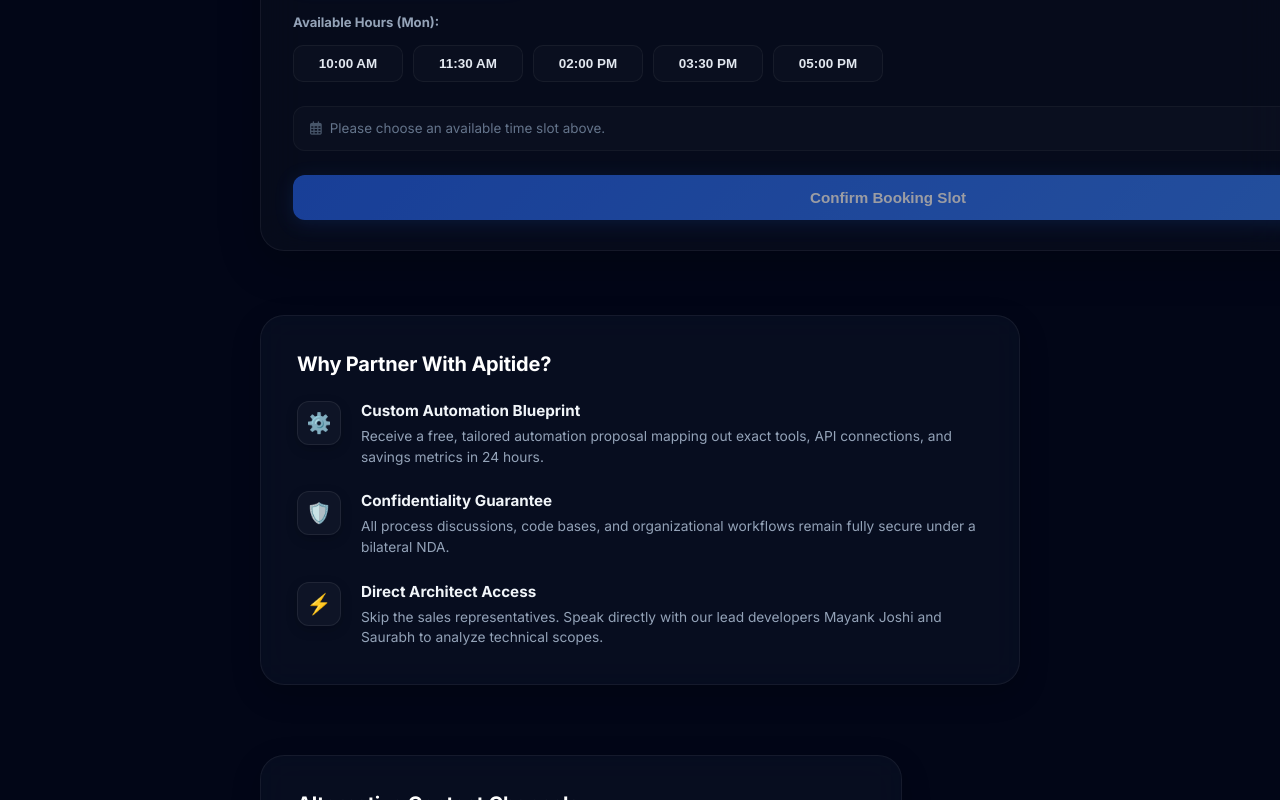
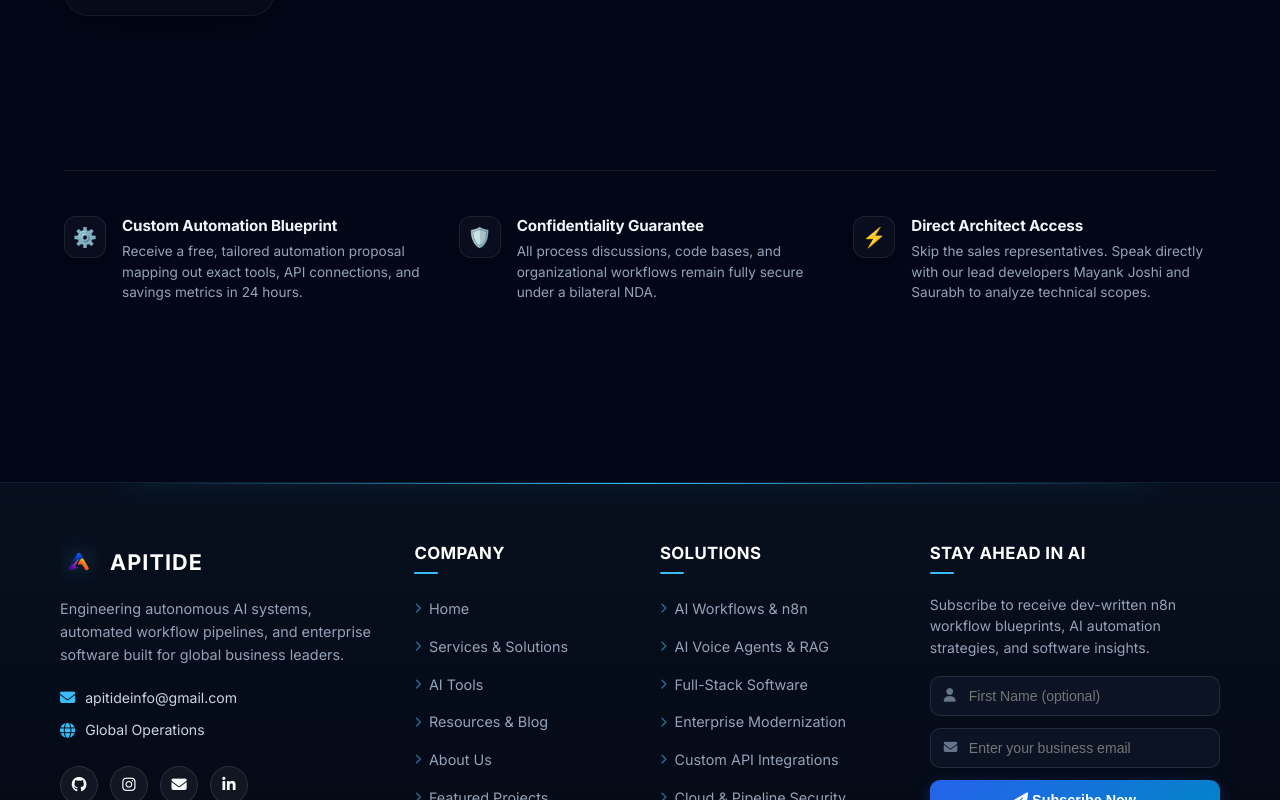
Before and after one commit to Apitideinfo/Apitide-web, a React (Vite) app: page /contact in a window 1280 px wide. Shown: the part 1500-2300 px from the top of the page. Built offline with nearby package versions, Linux system fonts and the light colour scheme.

Commit message:
feat(contact): final premium split dashboard layout re-architecture with balanced columns and footer trust grid

```diff
--- a/src/pages/Contact.jsx
+++ b/src/pages/Contact.jsx
@@ -161,12 +161,13 @@
           </div>
         </section>
 
-        {/* 2. CENTERED STACKED LAYOUT SECTION */}
+        {/* 2. SPLIT LAYOUT SECTION */}
         <section className="contact-content-section">
           <div className="contact-container">
             <div className="contact-grid">
 
-              {/* A. INTAKE FORM CONTAINER */}
+              {/* LEFT COLUMN: Project Intake Form */}
+              <div className="contact-form-column">
                 <div className="contact-form-wrapper">
                   {submitSuccess ? (
                     <div className="contact-success-state text-center">
@@ -371,12 +372,6 @@
                           )}
                         </button>
 
-                      <button type="button" onClick={() => {
-                        document.querySelector('.contact-scheduler-wrapper')?.scrollIntoView({ behavior: 'smooth' });
-                      }} className="contact-btn contact-btn-secondary full-width mt-3">
-                        <i className="far fa-calendar-alt"></i> Or Book a Direct Call Slot
-                      </button>
-
                         <p className="form-disclaimer-text">
                           <i className="fas fa-lock"></i> Your data is secured and protected. Response guaranteed within 24 hours.
                         </p>
@@ -384,8 +379,12 @@
                     </div>
                   )}
                 </div>
+              </div>
 
-              {/* B. SCHEDULER PANEL CONTAINER */}
+              {/* RIGHT COLUMN: Scheduler & Direct Info Stacked */}
+              <div className="contact-info-column">
+
+                {/* Scheduler Card */}
                 <div className="contact-scheduler-wrapper">
                   {bookingSuccess ? (
                     <div className="contact-success-state text-center booking">
@@ -421,7 +420,7 @@
                             className={`scheduler-day-card ${selectedDayIndex === idx ? 'active' : ''}`}
                             onClick={() => {
                               setSelectedDayIndex(idx);
-                            setSelectedTimeIndex(null); // Reset selected time when day changes
+                              setSelectedTimeIndex(null);
                             }}
                           >
                             <span className="day-name">{item.day}</span>
@@ -451,7 +450,7 @@
                       <div className="scheduler-summary-alert">
                         {selectedTimeIndex !== null ? (
                           <p className="summary-text">
-                          <i className="far fa-clock"></i> Selected Slot: <strong>{DAYS_DATA[selectedDayIndex].date} at {TIME_SLOTS[selectedTimeIndex]}</strong> (Standard 30m Meeting)
+                            <i className="far fa-clock"></i> Selected Slot: <strong>{DAYS_DATA[selectedDayIndex].date} at {TIME_SLOTS[selectedTimeIndex]}</strong>
                           </p>
                         ) : (
                           <p className="summary-text muted">
@@ -476,36 +475,7 @@
                   )}
                 </div>
 
-              {/* C. TRUST CARD */}
-              <div className="contact-trust-card">
-                <h3 className="sidebar-section-title">Why Partner With Apitide?</h3>
-
-                <div className="trust-benefit-item">
-                  <div className="trust-icon-box">⚙️</div>
-                  <div className="trust-benefit-text">
-                    <h4>Custom Automation Blueprint</h4>
-                    <p>Receive a free, tailored automation proposal mapping out exact tools, API connections, and savings metrics in 24 hours.</p>
-                  </div>
-                </div>
-
-                <div className="trust-benefit-item">
-                  <div className="trust-icon-box">🛡️</div>
-                  <div className="trust-benefit-text">
-                    <h4>Confidentiality Guarantee</h4>
-                    <p>All process discussions, code bases, and organizational workflows remain fully secure under a bilateral NDA.</p>
-                  </div>
-                </div>
-
-                <div className="trust-benefit-item">
-                  <div className="trust-icon-box">⚡</div>
-                  <div className="trust-benefit-text">
-                    <h4>Direct Architect Access</h4>
-                    <p>Skip the sales representatives. Speak directly with our lead developers Mayank Joshi and Saurabh to analyze technical scopes.</p>
-                  </div>
-                </div>
-              </div>
-
-              {/* D. DIRECT CHANNELS CARD */}
+                {/* Direct Channels Card */}
                 <div className="contact-direct-card">
                   <h3 className="sidebar-section-title">Alternative Contact Channels</h3>
                   <p className="channels-desc">Have a quick question or want to send RFPs directly? Get in touch via email or phone.</p>
@@ -528,6 +498,42 @@
                 </div>
 
               </div>
+
+            </div>
+          </div>
+        </section>
+
+        {/* 3. HORIZONTAL TRUST FOOTER */}
+        <section className="contact-trust-footer-section">
+          <div className="contact-container">
+            <div className="contact-trust-divider"></div>
+            <div className="contact-trust-grid">
+
+              <div className="trust-footer-item">
+                <div className="trust-footer-icon">⚙️</div>
+                <div className="trust-footer-content">
+                  <h4>Custom Automation Blueprint</h4>
+                  <p>Receive a free, tailored automation proposal mapping out exact tools, API connections, and savings metrics in 24 hours.</p>
+                </div>
+              </div>
+
+              <div className="trust-footer-item">
+                <div className="trust-footer-icon">🛡️</div>
+                <div className="trust-footer-content">
+                  <h4>Confidentiality Guarantee</h4>
+                  <p>All process discussions, code bases, and organizational workflows remain fully secure under a bilateral NDA.</p>
+                </div>
+              </div>
+
+              <div className="trust-footer-item">
+                <div className="trust-footer-icon">⚡</div>
+                <div className="trust-footer-content">
+                  <h4>Direct Architect Access</h4>
+                  <p>Skip the sales representatives. Speak directly with our lead developers Mayank Joshi and Saurabh to analyze technical scopes.</p>
+                </div>
+              </div>
+
+            </div>
           </div>
         </section>
 
```
Also changed, not shown: static/css/style.css. Lines whose indentation alone changed are shown as unchanged.
